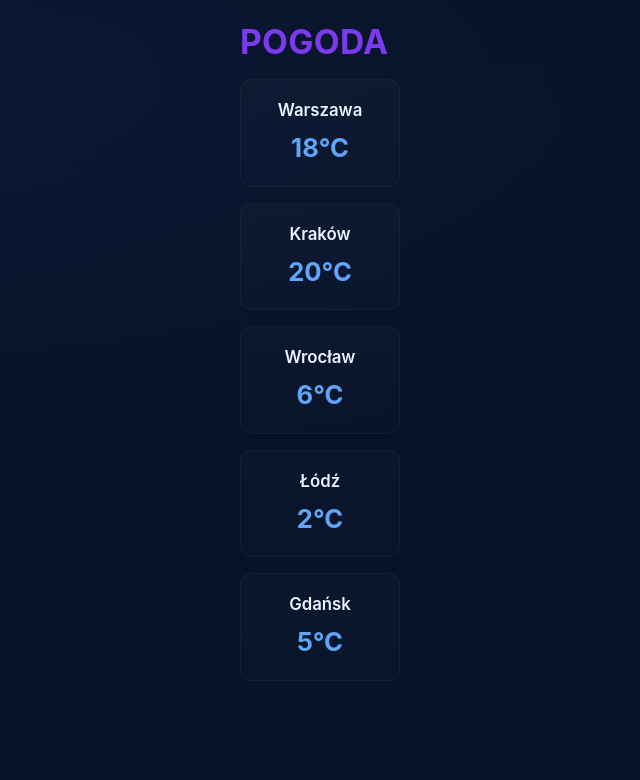
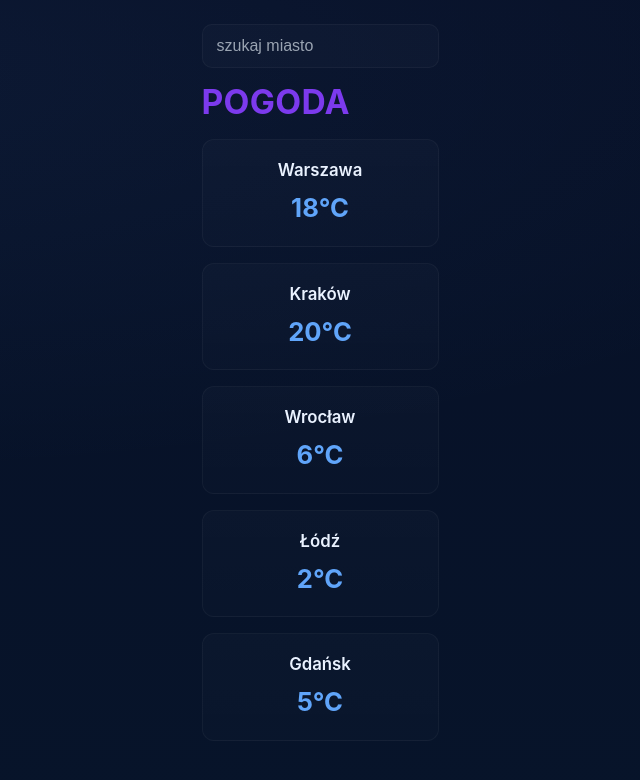
Before and after one commit to terapeutaLPG/Programowanie-Front-end_Igor_51706, a React (Vite) app in the folder weather-app/: page / in a window 1280 px wide. Shown: the top 780 px of the page, without its empty margins (320-960 px from the left). Built offline with nearby package versions, Linux system fonts and the light colour scheme.

Commit message:
cos tam dzila

```diff
--- a/package.json
+++ b/package.json
@@ -7,6 +7,7 @@
   "dependencies": {
     "axios": "^1.12.2",
     "react-hook-form": "^7.65.0",
-    "react-icons": "^5.5.0"
+    "react-icons": "^5.5.0",
+    "react-router-dom": "^7.9.6"
   }
 }
--- a/weather-app/src/App.css
+++ b/weather-app/src/App.css
@@ -40,6 +40,32 @@ h1 {
   letter-spacing: 0.3px;
   color: var(--accent-2);
   text-transform: uppercase;
+}
+
+.search-tile {
+  display: flex;
+  justify-content: center;
+  margin-bottom: 16px;
+}
+.search-tile input {
+  width: 100%;
+  max-width: 480px;
+  padding: 12px 14px;
+  border-radius: 10px;
+  border: 1px solid rgba(255, 255, 255, 0.04);
+  background: rgba(255, 255, 255, 0.02);
+  color: #eaf2ff;
+  font-size: 1rem;
+  outline: none;
+  transition: box-shadow 150ms, border-color 150ms;
+}
+.search-tile input::placeholder {
+  color: var(--muted);
+  text-transform: lowercase;
+}
+.search-tile input:focus {
+  box-shadow: 0 6px 20px rgba(96, 165, 250, 0.08);
+  border-color: rgba(96, 165, 250, 0.36);
 }
 
 .weather-list {
--- a/weather-app/src/App.jsx
+++ b/weather-app/src/App.jsx
@@ -8,6 +8,8 @@ function App() {
   const [wybraneMiasto, setWybraneMiasto] = useState(null);
   const [wszystkieMiasta, setWszystkieMiasta] = useState([]);
   const [loading, setLoading] = useState(true);
+  const [query, setQuery] = useState("");
+  const [searchTerm, setSearchTerm] = useState("");
 
   const handleClick = (miasto) => {
     setWybraneMiasto(miasto);
@@ -35,9 +37,21 @@ function App() {
 
   return (
     <>
+      <div className="search-tile">
+        <input
+          aria-label="Szukaj miasta"
+          placeholder="szukaj miasto"
+          value={searchTerm}
+          onChange={(e) => setSearchTerm(e.target.value)}
+        />
+      </div>
+
       <h1>Pogoda</h1>
+
       <div className="weather-list">
-        {wszystkieMiasta.map((dane) => (
+        {wszystkieMiasta
+          .filter((d) => d.miasto.toLowerCase().includes(query.toLowerCase()))
+          .map((dane) => (
             <WeatherCard
               key={dane.miasto}
               miasto={dane.miasto}
```
Also changed, not shown: weather-app/Pages/HomePage.jsx (added), 1 other file (tests, documents, lock files or other folders). Lines whose indentation alone changed are shown as unchanged.
